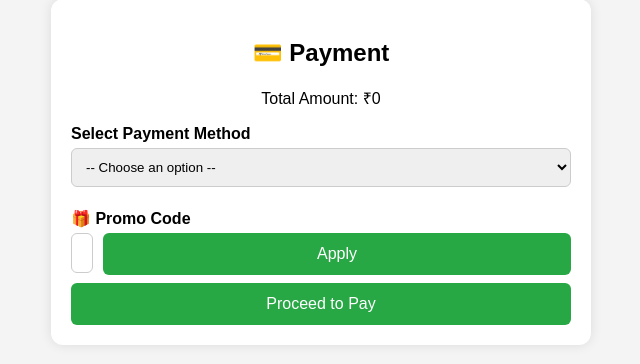
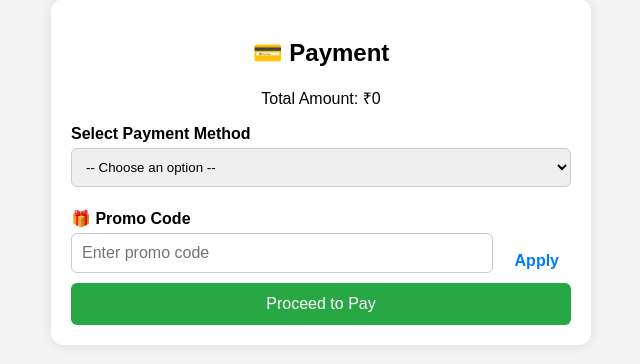
Before and after one commit to amemitroofficial9/aditya_concert, a Flask app: page /payment in a window 1280 px wide. Shown: the part 228-592 px from the top of the page, without its empty margins (319-959 px from the left). Run offline with Flask 3, Linux system fonts and the light colour scheme.

Commit message:
🧾 Changed promo 'Apply' from button to inline label

```diff
--- a/templates/payment.html
+++ b/templates/payment.html
@@ -44,6 +44,7 @@
 
     .promo-row {
       display: flex;
+      align-items: center;
       gap: 10px;
     }
 
@@ -51,17 +52,21 @@
       flex: 1;
       padding: 10px;
       font-size: 16px;
+      border-radius: 6px;
+      border: 1px solid #ccc;
     }
 
-    .promo-row button {
-      padding: 10px 16px;
+    .promo-row label.apply-label {
+      color: #007bff;
+      cursor: pointer;
       font-size: 16px;
-      background-color: #007bff;
-      color: white;
-      border: none;
+      padding: 6px 12px;
       border-radius: 6px;
-      cursor: pointer;
-      height: 100%;
+      user-select: none;
+    }
+
+    .promo-row label.apply-label:hover {
+      text-decoration: underline;
     }
 
     .hidden {
@@ -117,9 +122,12 @@
 
       <label>🎁 Promo Code</label>
       <div class="promo-row">
-        <input type="text" name="promo_code" placeholder="Enter promo code" value="{{ session.promo if session.promo }}">
-        <button type="submit" name="apply_promo" value="yes">Apply</button>
+        <input type="text" name="promo_code" id="promo_code" placeholder="Enter promo code" value="{{ session.promo if session.promo }}">
+        <label class="apply-label" onclick="applyPromo()">Apply</label>
       </div>
+
+      <!-- Hidden submit input for JS trigger -->
+      <input type="hidden" name="apply_promo" value="yes" />
 
       <!-- UPI ID -->
       <div id="upi_section" class="hidden">
@@ -169,6 +177,11 @@
         document.getElementById("other_section").classList.remove("hidden");
       }
     }
+
+    function applyPromo() {
+      const form = document.querySelector("form");
+      form.submit();
+    }
   </script>
 </body>
 </html>
```
